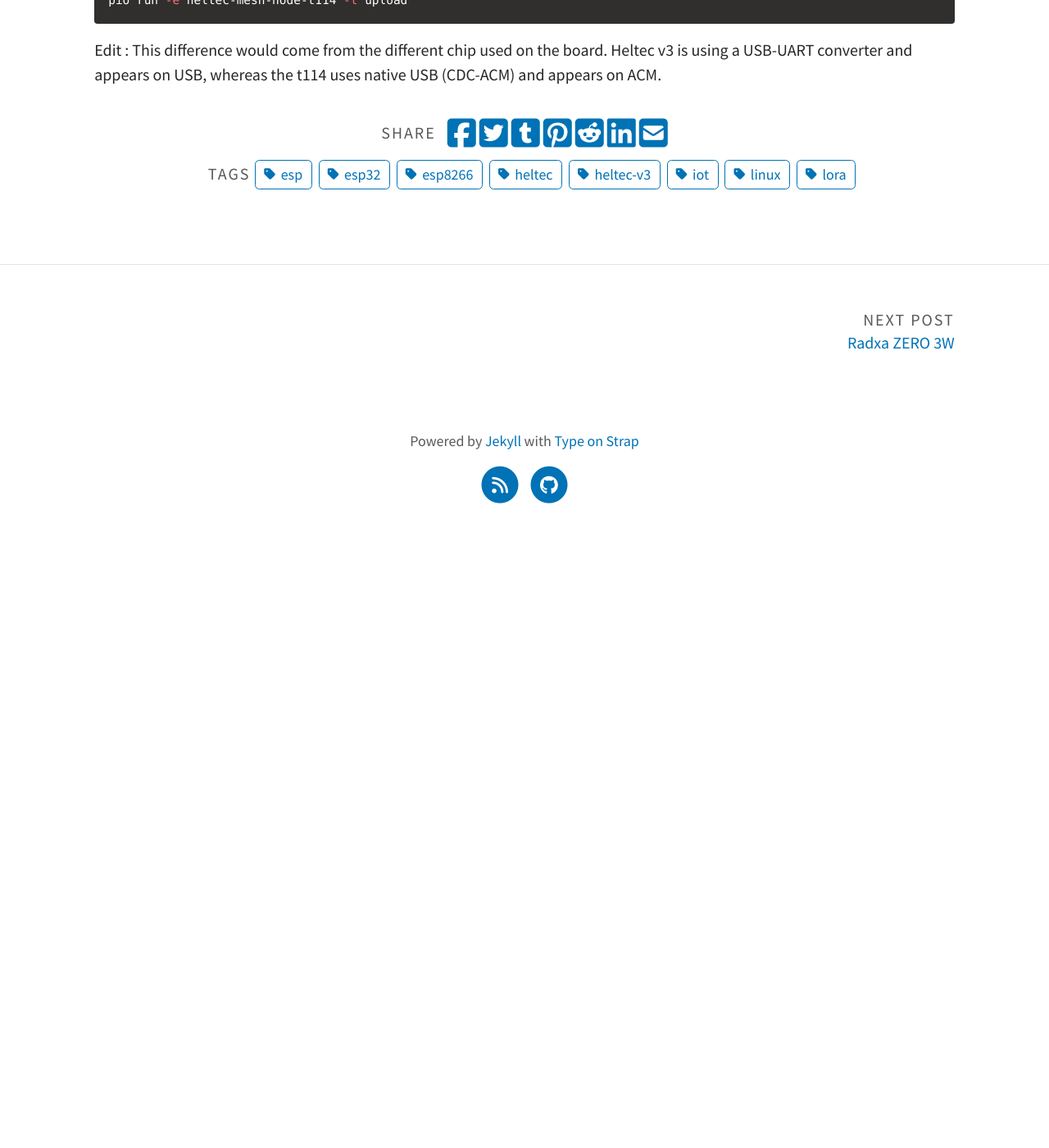
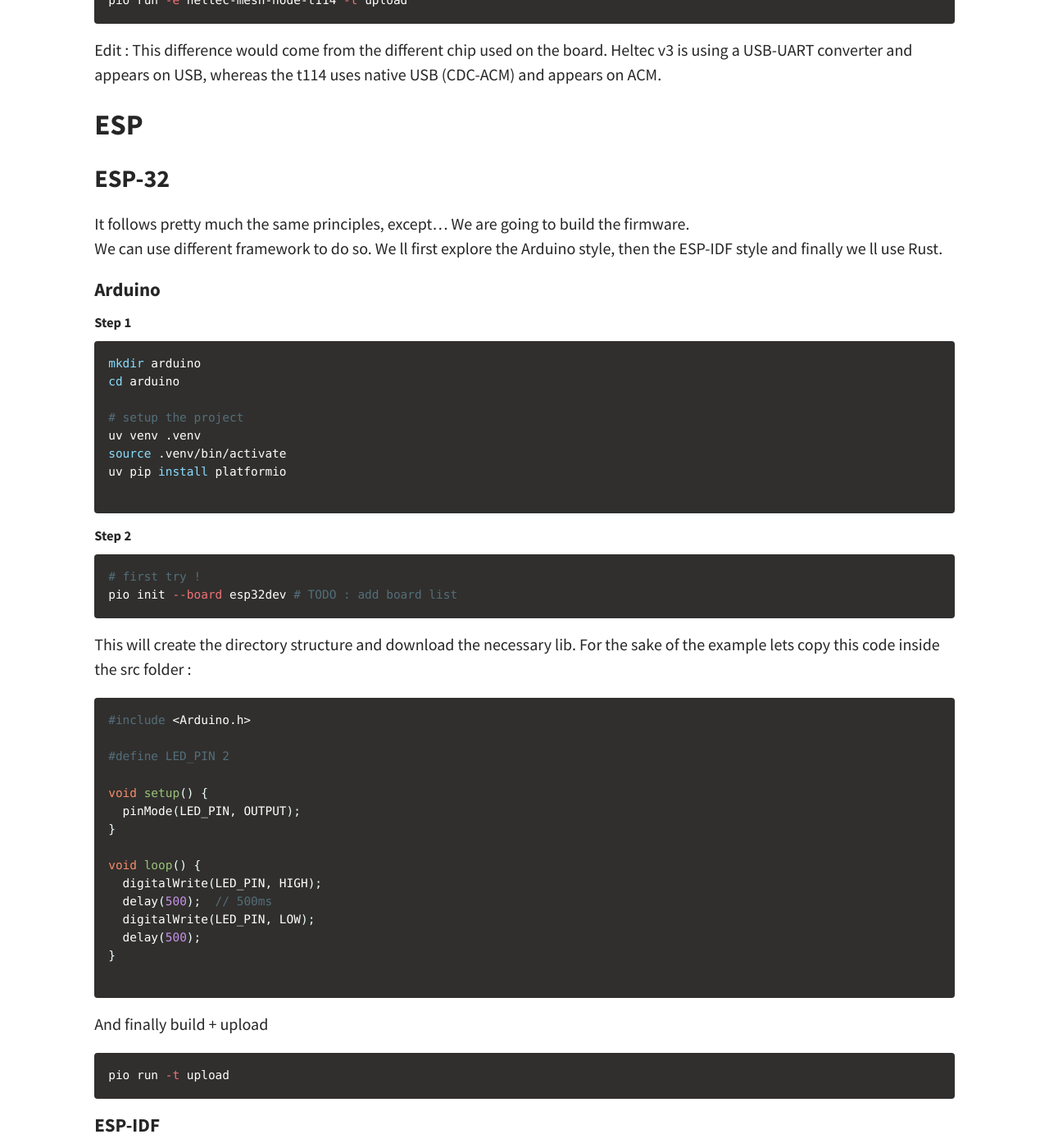
Before and after one commit to cristalcorp/cristalcorp.github.io, a Jekyll site: the page built from _posts/2025-11-25-Esp.md, in a window 1280 px wide and 1400 px high, scrolled down 1952 px. Shown: the whole window at 82% size. Built offline with Jekyll 4.4.1, drawn with Linux system fonts in a browser that asks for light colours; a script that is not in the unit is left out; before the commit the page ends 2605 px from its top, so only the background shows below that; some of the changed text lies outside the part shown.

Commit message:
ESP 32 Arduino + C

````diff
--- a/_posts/2025-11-25-Esp.md
+++ b/_posts/2025-11-25-Esp.md
@@ -32,7 +32,6 @@ git switch tags/v2.5.19.f9876cf # which is the latest tag at the moment, adapt
 
 #### Da build
 in order to build and especially upload, we ll use Platformio. I tried to install it system wide, it did compile the firmware, but during the upload process, it tried to pip-install some modules and failed. Therefore I would recommend the following :
-
 
 ```bash
 # Setting up the env
@@ -68,3 +67,90 @@ The process is pretty similar. I had an issue while trying to upload the firmwar
 pio run -e heltec-mesh-node-t114 -t upload
 ```
 Edit : This difference would come from the different chip used on the board. Heltec v3 is using a USB-UART converter and appears on USB, whereas the t114 uses native USB (CDC-ACM) and appears on ACM.
+
+## ESP
+
+### ESP-32
+
+It follows pretty much the same principles, except... We are going to build the firmware.
+We can use different framework to do so. We ll first explore the Arduino style, then the ESP-IDF style and finally we ll use Rust.
+
+#### Arduino
+##### Step 1
+```bash
+mkdir arduino
+cd arduino
+
+# setup the project
+uv venv .venv
+source .venv/bin/activate
+uv pip install platformio
+
+```
+##### Step 2
+```bash
+# first try !
+pio init --board esp32dev # TODO : add board list
+```
+
+This will create the directory structure and download the necessary lib. For the sake of the example lets copy this code inside the src folder :
+```cpp
+#include <Arduino.h>
+
+#define LED_PIN 2
+
+void setup() {
+  pinMode(LED_PIN, OUTPUT);
+}
+
+void loop() {
+  digitalWrite(LED_PIN, HIGH);
+  delay(500);  // 500ms
+  digitalWrite(LED_PIN, LOW);
+  delay(500);
+}
+
+```
+
+And finally build + upload
+
+```bash
+pio run -t upload
+```
+
+#### ESP-IDF
+##### Step 1
+Same same
+##### Step 2
+```bash
+# first try !
+pio init --board esp32dev --project-option="framework=espidf"
+```
+And now copy this code inside of src/main.c
+```c
+#include "freertos/FreeRTOS.h"
+#include "freertos/task.h"
+#include "driver/gpio.h"
+
+#define LED_PIN GPIO_NUM_2
+
+void app_main(void)
+{
+    gpio_reset_pin(LED_PIN);
+    gpio_set_direction(LED_PIN, GPIO_MODE_OUTPUT);
+
+    while (1) {
+        gpio_set_level(LED_PIN, 1);
+        vTaskDelay(500 / portTICK_PERIOD_MS);
+
+        gpio_set_level(LED_PIN, 0);
+        vTaskDelay(500 / portTICK_PERIOD_MS);
+    }
+}
+
+```
+Compile and upload
+```bash
+pio run
+prio run -t upload
+```
````
Also changed, not shown: other parts of _posts/2025-11-25-Esp.md (+1 -1 lines).
